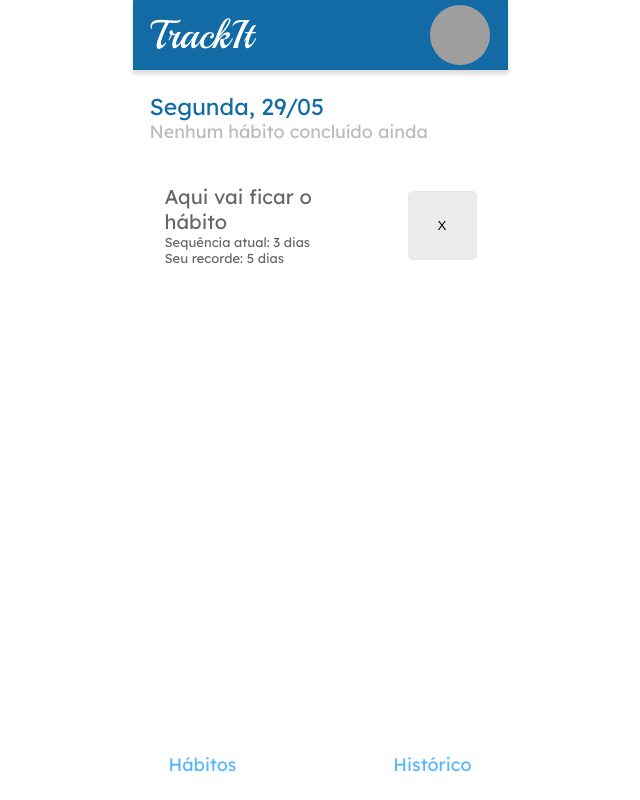
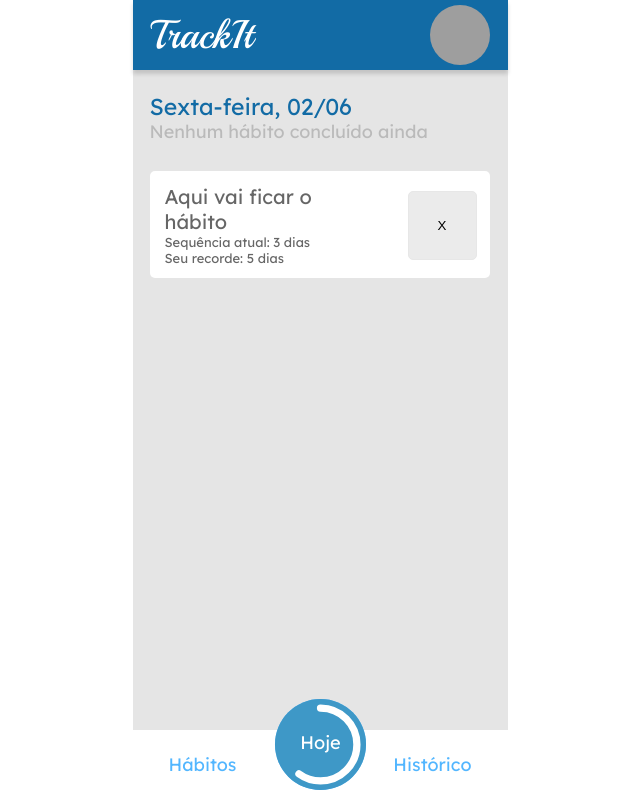
Before and after one commit to Lucas-Benfica/TrackIt, a React (Vite) app: page /hoje in a window 1280 px wide. Shown: the whole page, without its empty margins (320-960 px from the left). Built offline with nearby package versions, Linux system fonts and the light colour scheme; grey boxes are pictures that could not be loaded.

Commit message:
Criar habito e manter o user implementados

```diff
--- a/src/components/habitos/Hoje.jsx
+++ b/src/components/habitos/Hoje.jsx
@@ -1,12 +1,57 @@
 import styled from "styled-components";
+import dayjs from 'dayjs';
+import 'dayjs/locale/pt-br';
+import { useEffect } from "react";
+
+dayjs.locale('pt-br');
 
 
-export default function Hoje(){
+
+export default function Hoje() {
+
+
+
+    useEffect(() => {
+
+    }, []);
+
+
     return (
         <DiaHoje>
-        <h1>Segunda, 29/05</h1>
+            <DiaDeHoje />
             <p>Nenhum hábito concluído ainda</p>
             <HabitosDeHoje>
+                <Habito />
+            </HabitosDeHoje>
+
+
+        </DiaHoje>
+    )
+}
+
+function DiaDeHoje() {
+    const diaDaSemana = dayjs().day();
+    const diaAtual = dayjs().format('DD/MM');
+
+    const nomeDiaDaSemana = [
+        'Domingo',
+        'Segunda-feira',
+        'Terça-feira',
+        'Quarta-feira',
+        'Quinta-feira',
+        'Sexta-feira',
+        'Sábado'
+    ][diaDaSemana];
+
+    return (
+        <h1>
+            {nomeDiaDaSemana}, {diaAtual}
+        </h1>
+    );
+}
+function Habito() {
+
+    return (
         <CardHabito>
             <div>
                 <h2>Aqui vai ficar o hábito</h2>
@@ -15,9 +60,7 @@ export default function Hoje(){
             </div>
             <button>X</button>
         </CardHabito>
-        </HabitosDeHoje>
-    </DiaHoje>
-    )
+    );
 }
 
 const DiaHoje = styled.div`
@@ -33,6 +76,7 @@ const DiaHoje = styled.div`
         color: #BABABA;
         margin-bottom: 28px;
     }
+
 `
 
 const HabitosDeHoje = styled.div`
--- a/src/components/habitos/MeusHabitos.jsx
+++ b/src/components/habitos/MeusHabitos.jsx
@@ -1,23 +1,51 @@
-import { useState } from "react";
+import axios from "axios";
+import { useEffect, useState } from "react";
 import styled from "styled-components";
 import CriarHabito from "./CriarHabito";
 import Habito from "./Habito";
-
+import { useContext } from "react";
+import { TokenContext } from "../../context/TokenContext";
 
 
 export default function MeusHabitos(){
     let teste = [];
 
+    const { token } = useContext(TokenContext);
+    const config = {
+        headers: {
+            Authorization: "Bearer " + token
+        }
+    }
+    const URL = "https://mock-api.bootcamp.respondeai.com.br/api/v2/trackit/habits";
+
+    const[listaDeHabitos, setListaDeHabitos] = useState([]);
+
     const [adicionar, setAdicionar] = useState(true);
+    function queroAdd(){
+        (adicionar) ? setAdicionar(false) : setAdicionar(true);
+    }
+
+    useEffect(() => {
+        axios.get(URL, config)
+        .then( (resp) => {
+            setListaDeHabitos(resp.data);
+            console.log(resp.data);
+        })
+
+
+
+
+
+    }, [adicionar]);
 
     return (
         <>
             <ContainerAdicionar>
                 <h1>Meus hábitos</h1>
-                <button>+</button>
+                <button onClick={queroAdd} >+</button>
             </ContainerAdicionar>
 
-            {(teste.length === 0) && <CriarHabito /> }
+            {(adicionar) && <CriarHabito queroAdd={queroAdd} /> }
 
             {(teste.length === 0) && <TxtNone>Você não tem nenhum hábito cadastrado ainda. Adicione um hábito para começar a trackear!</TxtNone>}
 
--- a/src/components/login/Cadastro.jsx
+++ b/src/components/login/Cadastro.jsx
@@ -1,13 +1,10 @@
 import axios from "axios";
 import { useState } from "react";
-import { useNavigate } from "react-router-dom";
 import styled from "styled-components";
 
 const padrao = {email: '', name: '', image: '', password: ''}
 
 export default function Cadastro(){
-
-    const navigate = useNavigate();
 
     const [infoCadastro, setInfoCadastro] = useState(padrao);
 
--- a/src/components/login/Formulario.jsx
+++ b/src/components/login/Formulario.jsx
@@ -41,7 +41,10 @@ export default function FormularioLogin() {
                 console.log(resp.data);
 
                 setToken(resp.data.token);
-                setImg(resp.data.image)
+                setImg(resp.data.image);
+
+                localStorage.setItem('token', resp.data.token);
+                localStorage.setItem('image', resp.data.image);
 
                 navigate('/hoje');
 
--- a/src/pages/habitos.jsx
+++ b/src/pages/habitos.jsx
@@ -3,10 +3,17 @@ import styled from "styled-components";
 import Historico from "../components/habitos/Historico";
 import Hoje from "../components/habitos/Hoje";
 import MeusHabitos from "../components/habitos/MeusHabitos";
+import { CircularProgressbar, buildStyles } from 'react-circular-progressbar';
+import "react-circular-progressbar/dist/styles.css";
+import { useState } from "react";
 
 
-export default function Habitos(props){
-    const { tela } = props
+export default function Habitos(props) {
+    const { tela } = props;
+
+    const [percentage, setPercentage] = useState(60);
+
+
 
     return (
         <ContainerPaginaHabitos className="page">
@@ -17,16 +24,35 @@ export default function Habitos(props){
             </Header>
 
             <ContainerHabitos>
+
                 {(tela === 'habitos') && <MeusHabitos />}
-            {(tela === 'hoje') && <Hoje />}
+                {(tela === 'hoje') && <Hoje percentage={percentage} setPercentage={setPercentage} />}
                 {(tela === 'historico') && <Historico />}
 
             </ContainerHabitos>
+
+
 
             <Footer>
                 <StyledLink to='/habitos'>
                     <p>Hábitos</p>
                 </StyledLink>
+
+                <StyledCirc to='/hoje'>
+                    <CircularProgressbar
+                        value={percentage}
+                        text={`Hoje`}
+                        background
+                        backgroundPadding={6}
+                        styles={buildStyles({
+                            backgroundColor: "#3e98c7",
+                            textColor: "#fff",
+                            pathColor: "#fff",
+                            trailColor: "transparent"
+                        })}
+                    />
+                </StyledCirc>
+
                 <StyledLink to='/historico'>
                     <p>Histórico</p>
                 </StyledLink>
@@ -101,3 +127,14 @@ const StyledLink = styled(Link)`
     text-decoration: none;
     color: #52B6FF;
 `
+
+const StyledCirc = styled(Link)`
+    width: 91px;
+    height: 91px;
+    background-color: #52B6FF;
+    border-radius: 100px;
+    position: absolute;
+    left: 142px;
+    bottom: 10px;
+    z-index: 3;
+`
--- a/src/pages/login.jsx
+++ b/src/pages/login.jsx
@@ -3,9 +3,31 @@ import styled from "styled-components";
 import LOGO from "../assets/Logo_PNG.png"
 import Cadastro from "../components/login/Cadastro";
 import FormularioLogin from "../components/login/Formulario";
+import { useContext, useEffect } from "react";
+import { TokenContext } from "../context/TokenContext";
+import { useNavigate } from 'react-router-dom';
 
 
 export default function LoginPage(props){
+
+    const {setToken, setImg} = useContext(TokenContext);
+    const navigate = useNavigate();
+
+    useEffect(() => {
+        const token = localStorage.getItem('token');
+        const img = localStorage.getItem('image');
+        console.log("token", token);
+        console.log("img", img);
+        if (token) {
+        console.log(token);
+        setToken(token);
+        setImg(img);
+        navigate('/hoje');
+        }
+
+    }, []);
+
+
     const { tela } = useParams();
 
     return (
--- a/src/style/GlobalStyle.js
+++ b/src/style/GlobalStyle.js
@@ -2,7 +2,6 @@ import { createGlobalStyle } from "styled-components"
 
 const GlobalStyle = createGlobalStyle`
 	.page{
-		background-color: #FFFFFF;
 		width: 375px;
 		height: 100vh;
 		margin: 0 auto;
@@ -23,6 +22,9 @@ const GlobalStyle = createGlobalStyle`
 			color: #DBDBDB;
 		}
 	}
+	button{
+		cursor: pointer;
+	}
 `
 
 export default GlobalStyle
```
Also changed, not shown: src/App.jsx (+2 -5 lines), src/components/habitos/CriarHabito.jsx (+71 -19 lines), src/main.jsx (line endings or trailing spaces). Lines whose indentation alone changed are shown as unchanged.
